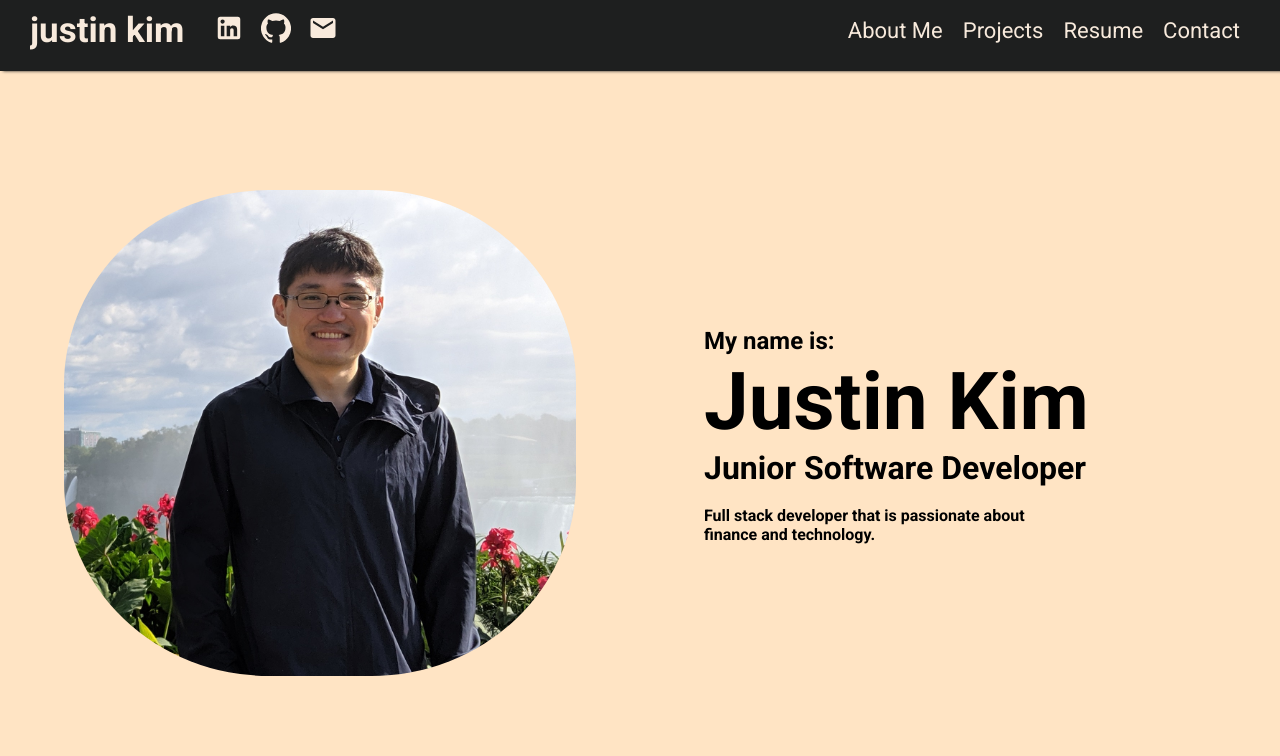
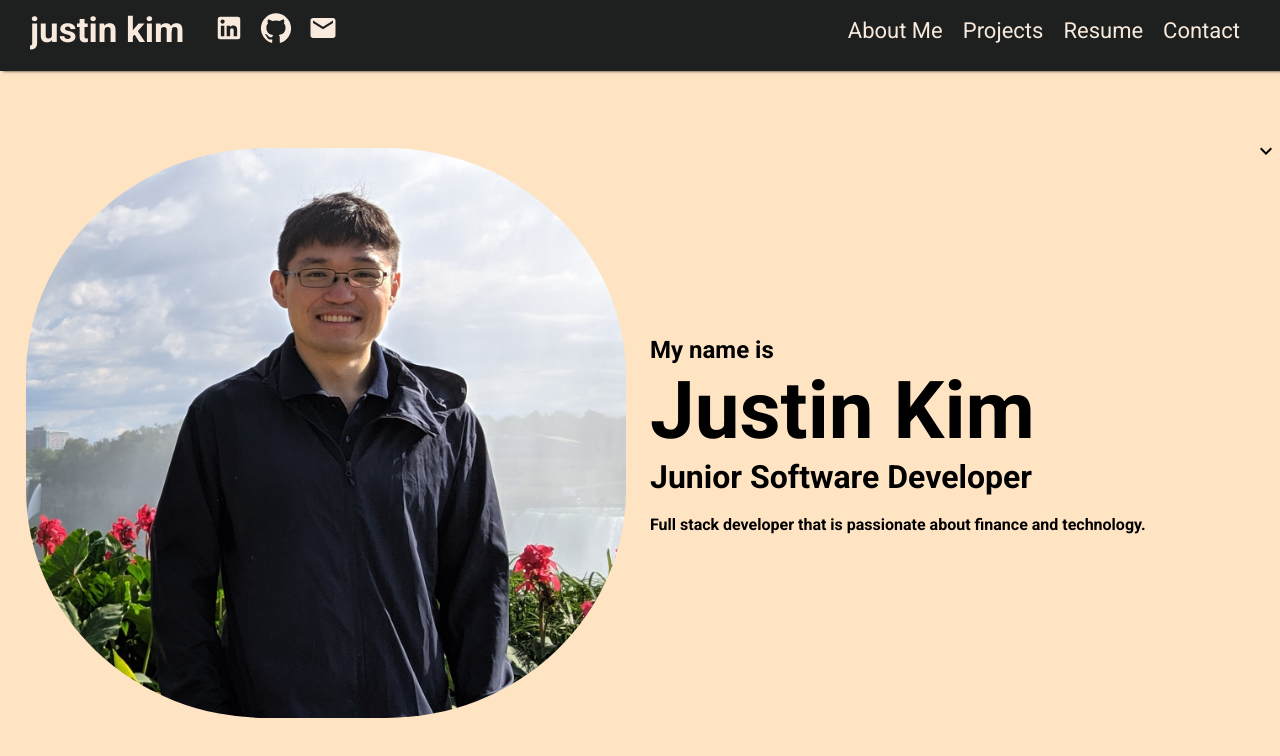
Before and after one commit to kimjust6/Portfolio, a React (Create React App) app: page / in a window 1280 px wide. Shown: the top 756 px of the page. Built offline with nearby package versions, Linux system fonts and the light colour scheme.

Commit message:
changed some formatting and renamed the component resume to education

```diff
--- a/src/App.jsx
+++ b/src/App.jsx
@@ -5,8 +5,9 @@ import Navbar from "./components/navbar/Navbar.jsx";
 import Intro from "./components/intro/Intro.jsx";
 import Projects from "./components/projects/Projects.jsx";
 import Contact from "./components/contact/Contact.jsx";
-import Resume from "./components/resume/Resume.jsx";
+import Education from "./components/resume/Education.jsx";
 import Menu from "./components/menu/Menu.jsx"
+
 
 
 function App() {
@@ -19,7 +20,7 @@ function App() {
       <div className="sections">
         <Intro/>
         <Projects/>
-        <Resume/>
+        <Education/>
         <Contact/>
       </div>
     </div>
--- a/src/app.scss
+++ b/src/app.scss
@@ -19,13 +19,15 @@
     //   scroll-behavior: smooth;
     // }
 
-    > *{
+    > {
       width: 100vw;
-      height: calc(100vh - 70px);
+
       scroll-snap-align: start; //snap scrollbar to beginning of each component
 
     }
-
+    .intro{
+      height: calc(100vh - 70px);
+    }
 
   }
 
--- a/src/components/intro/Intro.jsx
+++ b/src/components/intro/Intro.jsx
@@ -13,7 +13,7 @@ const Intro = () => {
       </div>
       <div className="right">
         <div className="text">
-          <h2 className="hello">My name is:</h2>
+          <h2 className="hello">My name is</h2>
           <h1 className="name">Justin Kim</h1>
           <h1 className="hello">Junior Software Developer</h1>
 
@@ -22,7 +22,11 @@ const Intro = () => {
             Full stack developer that is passionate about finance and technology.
 
           </h4>
+
         </div>
+      </div>
+      <div className="downArrow">
+        <KeyboardArrowDownIcon/>
       </div>
     </div>
   );
--- a/src/components/intro/intro.scss
+++ b/src/components/intro/intro.scss
@@ -3,44 +3,53 @@
 
 .intro{
     width:100%;
+
+    // padding: 20px;
     background-color: bisque;
     display: flex;
     flex-wrap:wrap;
-    justify-content: center;
-    // align-items: center;
+    justify-content: space-around;
+
     flex-shrink: 1;
-    height: calc(50vh - 70px);
-    overflow-y: hidden;
-    // .moreLeft{
-    //     flex:0.1
-    // }
+    // overflow-y: hidden;
+
     .left{
-        flex: 0.5;
+        margin: 20px;
+        overflow-x: hidden;
         overflow-y: hidden;
+        // flex: 0.5;
 
+                // width:100%;
+        // height: 100%;
+        // border: 2px solid black;
         display: flex;
-        width:100%;
-        height: 100%;
+
+        max-width:800px;
+
         align-items: center;
         justify-content: center;
         .picture{
-            width:100%;
 
+            max-width:600px;
+            min-width:20px;
+            min-height:20px;
 
             // padding: 0.2vw;
             // margin: 2vw;
 
             img{
-                width: 80%;
+                min-width:20px;
+                min-height:20px;
+                max-width: 600px;
                 border-radius: 40%;
-
 
             }
         }
     }
     .right{
-        flex: 0.4;
-        // padding-right:20vw;
+        // border: 2px solid white;
+        justify-content: center;
+        align-items: center;
         .text{
 
             width: 90%;
@@ -65,10 +74,15 @@
             .introduction{
                 margin:0;
                 flex-shrink: 1;
-                width: 80%;
+                width: 600px;
                 word-wrap: break-word;
 
             }
         }
     }
+    .downArrow{
+        color: black;
+        font-size: 100px;
+
+    }
 }
--- a/src/components/resume/Resume.jsx
+++ b/src/components/resume/Education.jsx
@@ -1,6 +1,6 @@
-import "./resume.scss";
+import "./education.scss";
 
-const Resume = () => {
+const education = () => {
   return (
     <div className="resume" id="resume">
         Resume
@@ -8,4 +8,4 @@ const Resume = () => {
   );
 };
 
-export default Resume;
+export default education;
```
Also changed, not shown: src/components/resume/education.scss (renamed from src/components/resume/resume.scss).
